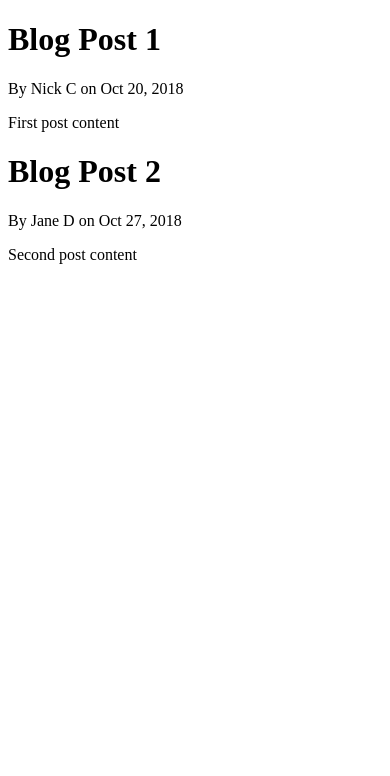
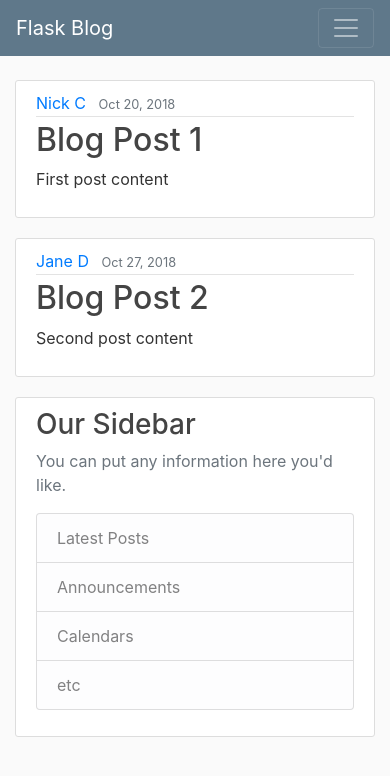
Before and after one commit to nchen0/Flask_Blog, a Flask app: page / in a window 390 px wide. Shown: the top 776 px of the page. Run offline with Flask 2, Linux system fonts and the light colour scheme; some libraries are stand-ins or nearby versions.

Commit message:
template inheritance

```diff
--- a/flaskblog.py
+++ b/flaskblog.py
@@ -1,4 +1,4 @@
-from flask import Flask, render_template
+from flask import Flask, render_template, url_for
 # creating an app variable, setting this as an instance of this flask. __name__ is just the name of the module. __name__ = __main__
 app = Flask(__name__)
 posts = [
@@ -43,14 +43,13 @@ Another way:
 
 @app.route("/about")
 def about():
-    return render_template('about.html')  # "<h1>About Page</h1>"  # We could return all of our html things here with ''' ''', but with a lot of pages and routes, this would become really ugly and unwieldy. The best way would be to use templates.
+    return render_template('about.html', title="About")  # "<h1>About Page</h1>"  # We could return all of our html things here with ''' ''', but with a lot of pages and routes, this would become really ugly and unwieldy. The best way would be to use templates.
 
 
 # If we ever want multiple routes handled by the same function, it's as simple as adding another decorator.
 # like /home.
 
 
-
 # Name IS main if we run this module directly with python. It is not the case if we import this module.
 if __name__ == "__main__":
     app.run(debug=True)
--- /dev/null
+++ b/static/main.css
@@ -0,0 +1,85 @@
+body {
+  background: #fafafa;
+  color: #333333;
+  margin-top: 5rem;
+}
+
+h1,
+h2,
+h3,
+h4,
+h5,
+h6 {
+  color: #444444;
+}
+
+.bg-steel {
+  background-color: #5f788a;
+}
+
+.site-header .navbar-nav .nav-link {
+  color: #cbd5db;
+}
+
+.site-header .navbar-nav .nav-link:hover {
+  color: #ffffff;
+}
+
+.site-header .navbar-nav .nav-link.active {
+  font-weight: 500;
+}
+
+.content-section {
+  background: #ffffff;
+  padding: 10px 20px;
+  border: 1px solid #dddddd;
+  border-radius: 3px;
+  margin-bottom: 20px;
+}
+
+.article-title {
+  color: #444444;
+}
+
+a.article-title:hover {
+  color: #428bca;
+  text-decoration: none;
+}
+
+.article-content {
+  white-space: pre-line;
+}
+
+.article-img {
+  height: 65px;
+  width: 65px;
+  margin-right: 16px;
+}
+
+.article-metadata {
+  padding-bottom: 1px;
+  margin-bottom: 4px;
+  border-bottom: 1px solid #e3e3e3;
+}
+
+.article-metadata a:hover {
+  color: #333;
+  text-decoration: none;
+}
+
+.article-svg {
+  width: 25px;
+  height: 25px;
+  vertical-align: middle;
+}
+
+.account-img {
+  height: 125px;
+  width: 125px;
+  margin-right: 20px;
+  margin-bottom: 16px;
+}
+
+.account-heading {
+  font-size: 2.5rem;
+}
--- a/templates/home.html
+++ b/templates/home.html
@@ -1,18 +1,15 @@
-<!DOCTYPE html>
-<html>
-
-<head>
-    <title>
-
-    </title>
-</head>
-
-<body>
+{% extends "layout.html" %}
+{%block content%}
     {% for post in posts %}
-    <h1>{{post.title}}</h1>
-    <p>By {{post.author}} on {{post.date_posted}}</p>
-    <p>{{post.content}}</p>
+        <article class="media content-section">
+            <div class="media-body">
+                <div class="article-metadata">
+                <a class="mr-2" href="#">{{ post.author }}</a>
+                <small class="text-muted">{{ post.date_posted }}</small>
+                </div>
+                <h2><a class="article-title" href="#">{{ post.title }}</a></h2>
+                <p class="article-content">{{ post.content }}</p>
+            </div>
+        </article>
     {% endfor %}
-</body>
-
-</html>
+{%endblock content%}
--- /dev/null
+++ b/templates/layout.html
@@ -0,0 +1,73 @@
+<!DOCTYPE html>
+<html>
+
+    <head>
+        <meta charset="utf-8">
+        <meta name="viewport" content="width=device-width, initial-scale=1, shrink-to-fit=no">
+
+        <!-- Bootstrap CSS -->
+        <link rel="stylesheet" href="https://stackpath.bootstrapcdn.com/bootstrap/4.1.3/css/bootstrap.min.css"
+            integrity="sha384-MCw98/SFnGE8fJT3GXwEOngsV7Zt27NXFoaoApmYm81iuXoPkFOJwJ8ERdknLPMO" crossorigin="anonymous">
+        <link rel="stylesheet" type="text/css" href="{{url_for('static', filename='main.css')}}">
+        {%if title %} <title>
+            Flask Blog - {{title}}
+        </title>
+        {% else %}
+        <title>Flask Blog</title>
+        {% endif %}
+    </head>
+
+    <body>
+        <header class="site-header">
+            <nav class="navbar navbar-expand-md navbar-dark bg-steel fixed-top">
+                <div class="container">
+                    <a class="navbar-brand mr-4" href="/">Flask Blog</a>
+                    <button class="navbar-toggler" type="button" data-toggle="collapse" data-target="#navbarToggle"
+                        aria-controls="navbarToggle" aria-expanded="false" aria-label="Toggle navigation">
+                        <span class="navbar-toggler-icon"></span>
+                    </button>
+                    <div class="collapse navbar-collapse" id="navbarToggle">
+                        <div class="navbar-nav mr-auto">
+                            <a class="nav-item nav-link" href="/">Home</a>
+                            <a class="nav-item nav-link" href="/about">About</a>
+                        </div>
+                        <!-- Navbar Right Side -->
+                        <div class="navbar-nav">
+                            <a class="nav-item nav-link" href="/login">Login</a>
+                            <a class="nav-item nav-link" href="/register">Register</a>
+                        </div>
+                    </div>
+                </div>
+            </nav>
+        </header>
+
+        <main role="main" class="container">
+            <div class="row">
+                <div class="col-md-8">
+                    {% block content %}{% endblock %}
+                </div>
+                <div class="col-md-4">
+                    <div class="content-section">
+                        <h3>Our Sidebar</h3>
+                        <p class='text-muted'>You can put any information here you'd like.
+                            <ul class="list-group">
+                                <li class="list-group-item list-group-item-light">Latest Posts</li>
+                                <li class="list-group-item list-group-item-light">Announcements</li>
+                                <li class="list-group-item list-group-item-light">Calendars</li>
+                                <li class="list-group-item list-group-item-light">etc</li>
+                            </ul>
+                        </p>
+                    </div>
+                </div>
+            </div>
+        </main>
+        <script src="https://code.jquery.com/jquery-3.3.1.slim.min.js" integrity="sha384-q8i/X+965DzO0rT7abK41JStQIAqVgRVzpbzo5smXKp4YfRvH+8abtTE1Pi6jizo"
+            crossorigin="anonymous"></script>
+        <script src="https://cdnjs.cloudflare.com/ajax/libs/popper.js/1.14.3/umd/popper.min.js" integrity="sha384-ZMP7rVo3mIykV+2+9J3UJ46jBk0WLaUAdn689aCwoqbBJiSnjAK/l8WvCWPIPm49"
+            crossorigin="anonymous"></script>
+        <script src="https://stackpath.bootstrapcdn.com/bootstrap/4.1.3/js/bootstrap.min.js" integrity="sha384-ChfqqxuZUCnJSK3+MXmPNIyE6ZbWh2IMqE241rYiqJxyMiZ6OW/JmZQ5stwEULTy"
+            crossorigin="anonymous"></script>
+    </body>
+
+</html>
+<!-- template inheritance-->
```
Also changed, not shown: templates/about.html (+3 -14 lines).
